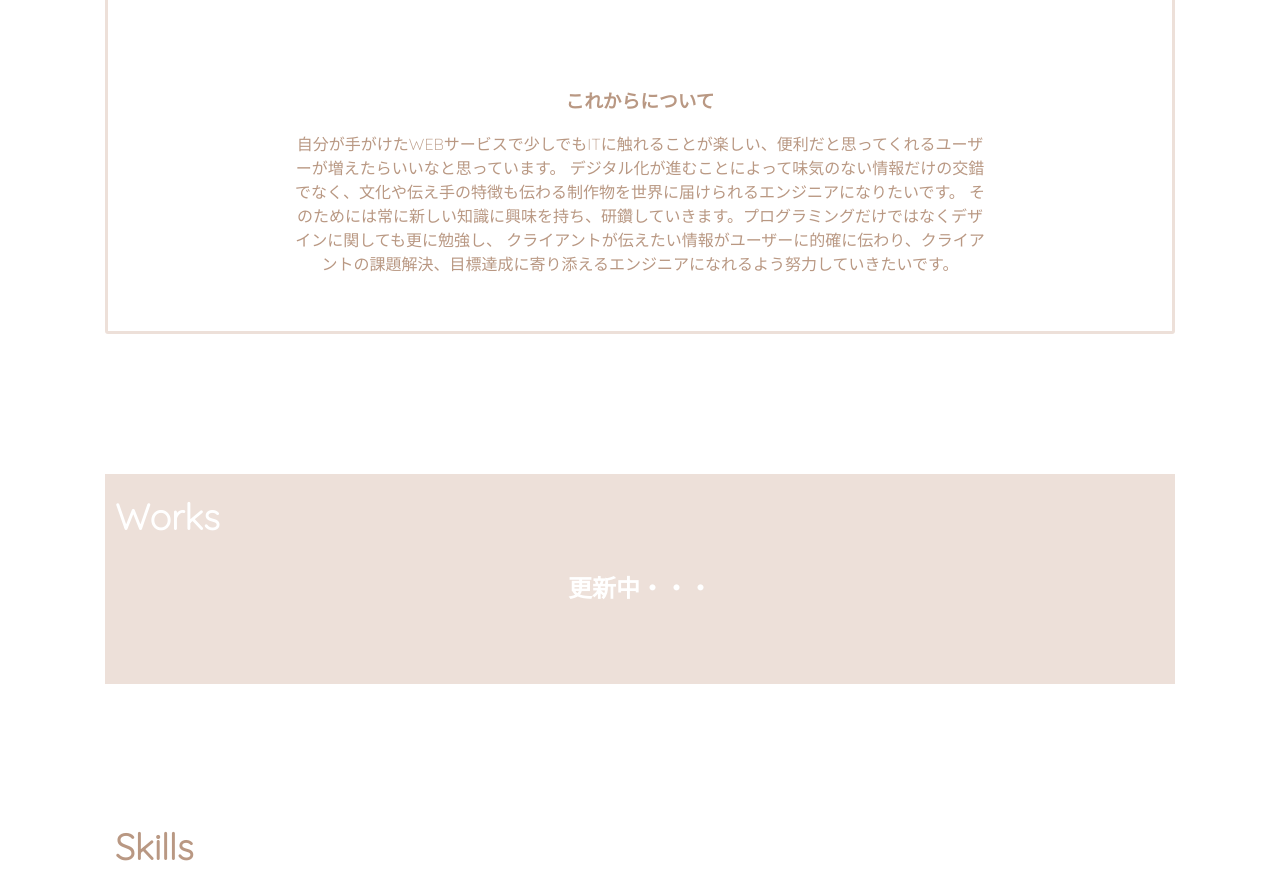
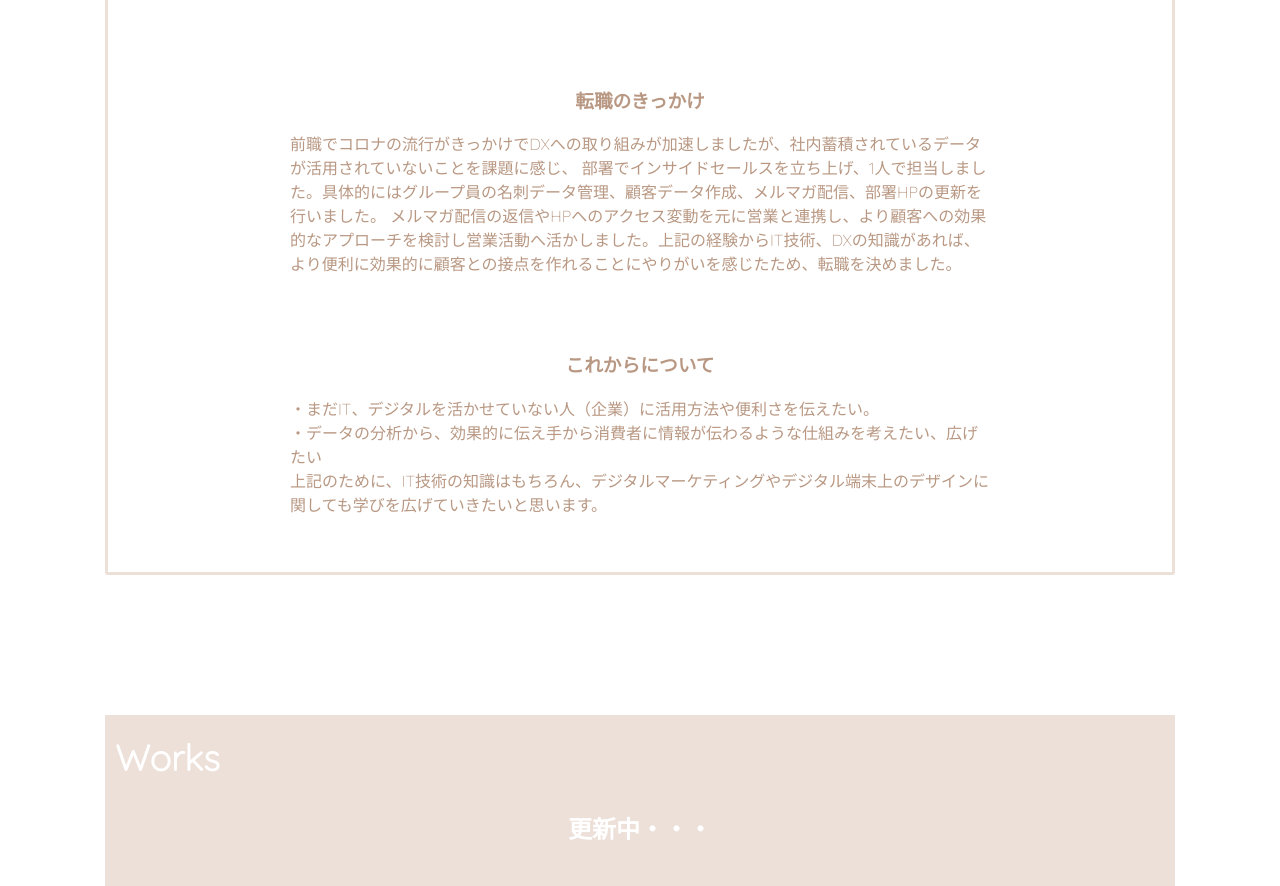
Before and after one commit to mikafolio/mikaomino, a plain HTML site: page portfolio/index.html in a window 1280 px wide. Shown: the part 1961-2847 px from the top of the page. Drawn offline with nearby package versions, Linux system fonts and the light colour scheme; some icons are missing; a web font is replaced by a local one.

Commit message:
20220623

```diff
--- a/portfolio/index.html
+++ b/portfolio/index.html
@@ -101,12 +101,19 @@
                 </div>
               </div>
             </div>
-              <div class="future">
+            <div class="story">
+              <h3>転職のきっかけ</h3>
+              <p>前職でコロナの流行がきっかけでDXへの取り組みが加速しましたが、社内蓄積されているデータが活用されていないことを課題に感じ、
+                部署でインサイドセールスを立ち上げ、1人で担当しました。具体的にはグループ員の名刺データ管理、顧客データ作成、メルマガ配信、部署HPの更新を行いました。
+                メルマガ配信の返信やHPへのアクセス変動を元に営業と連携し、より顧客への効果的なアプローチを検討し営業活動へ活かしました。上記の経験からIT技術、DXの知識があれば、
+                より便利に効果的に顧客との接点を作れることにやりがいを感じたため、転職を決めました。
+              </p>
+            </div>
+              <div class="story">
                 <h3>これからについて</h3>
-                <p>自分が手がけたWEBサービスで少しでもITに触れることが楽しい、便利だと思ってくれるユーザーが増えたらいいなと思っています。
-                  デジタル化が進むことによって味気のない情報だけの交錯でなく、文化や伝え手の特徴も伝わる制作物を世界に届けられるエンジニアになりたいです。
-                  そのためには常に新しい知識に興味を持ち、研鑽していきます。プログラミングだけではなくデザインに関しても更に勉強し、
-                  クライアントが伝えたい情報がユーザーに的確に伝わり、クライアントの課題解決、目標達成に寄り添えるエンジニアになれるよう努力していきたいです。
+                <p>・まだIT、デジタルを活かせていない人（企業）に活用方法や便利さを伝えたい。<br>
+                  ・データの分析から、効果的に伝え手から消費者に情報が伝わるような仕組みを考えたい、広げたい<br>
+                  上記のために、IT技術の知識はもちろん、デジタルマーケティングやデジタル端末上のデザインに関しても学びを広げていきたいと思います。
                 </p>
               </div>
             </div>
--- a/portfolio/styles/breakpoints/_base.scss
+++ b/portfolio/styles/breakpoints/_base.scss
@@ -293,12 +293,16 @@ body {
       }
     }
 
-      .future {
-        max-width: 700px;
-        margin: auto;
-        padding: 0 10px;
-        @extend .mb-sm
+    .story {
+      max-width: 700px;
+      margin: auto;
+      padding: 0 10px;
+      @extend .mb-sm;
+
+      & > p {
+        text-align: left;
       }
+    }
   }
 
 
```
Also changed, not shown: portfolio/styles/style.css, 1 other file.
